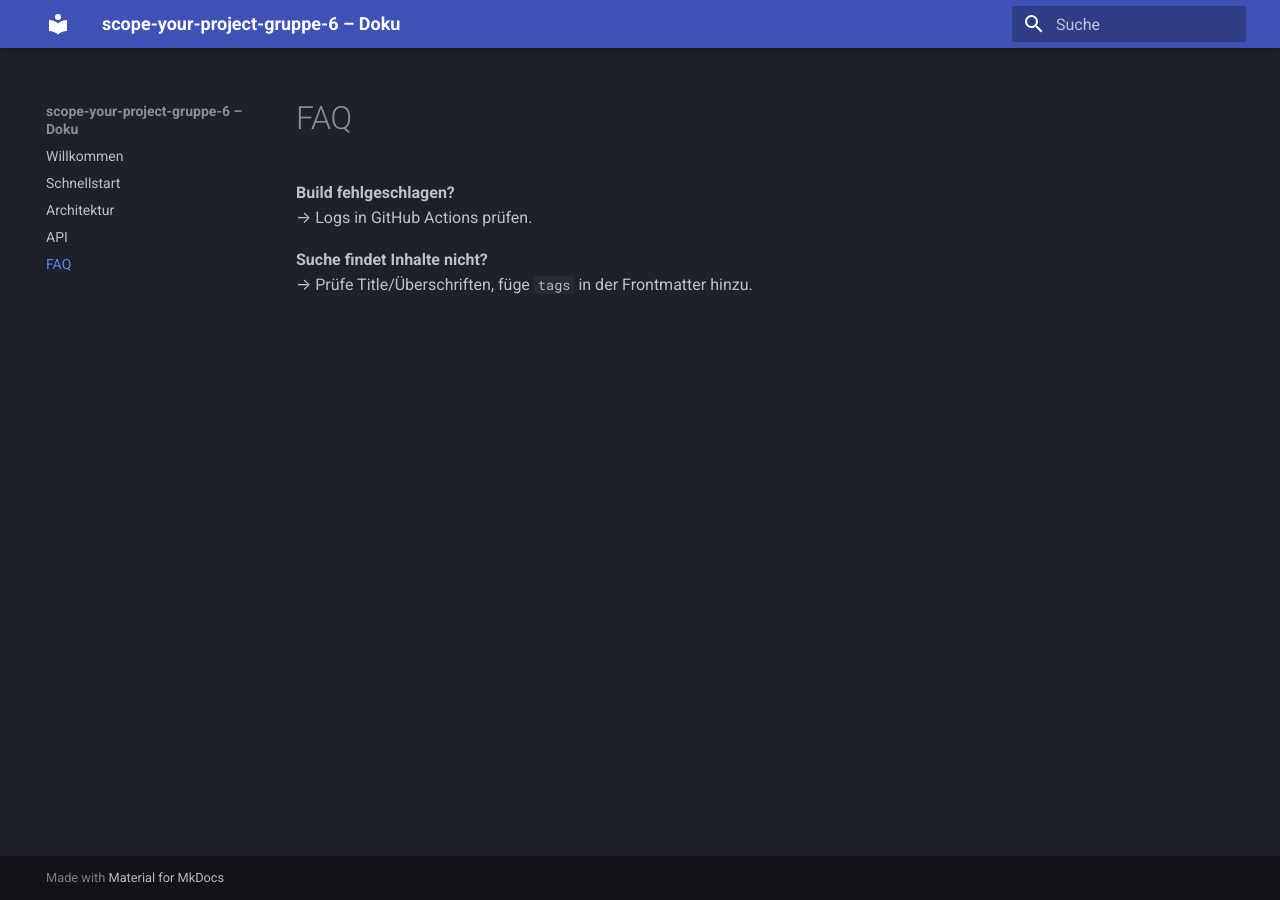
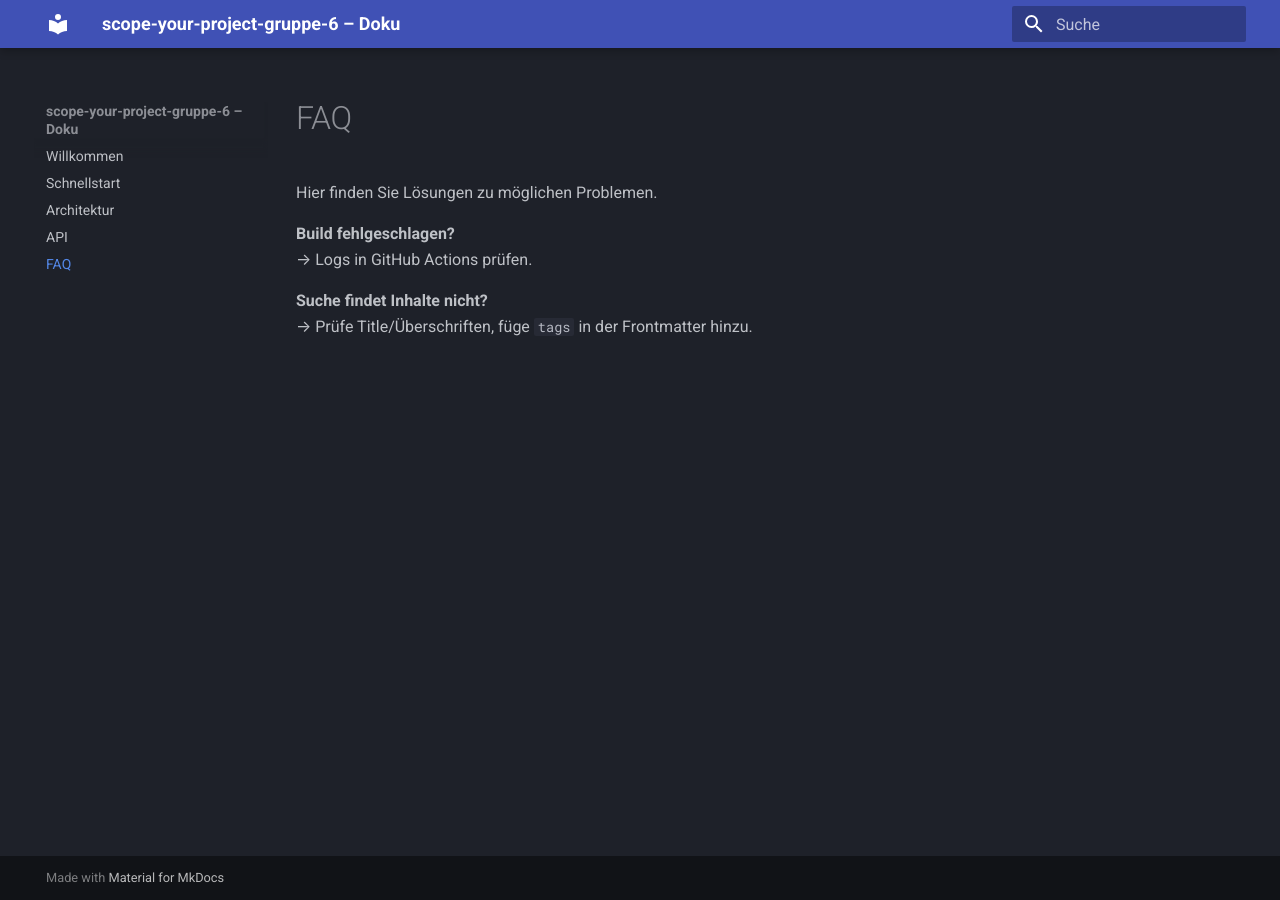
Before and after one commit to HSLU-Exercise/scope-your-project-gruppe-6, an MkDocs documentation site: the page built from docs/faq.md, in a window 1280 px wide. Built offline with MkDocs 1.6.1 and Material for MkDocs 9.7.7, drawn with Linux system fonts in a browser that asks for light colours.

Commit message:
Update faq.md

```diff
--- a/docs/faq.md
+++ b/docs/faq.md
@@ -5,6 +5,8 @@ tags: [hilfe, troubleshooting]
 
 # FAQ
 
+Hier finden Sie Lösungen zu möglichen Problemen.
+
 **Build fehlgeschlagen?**
 → Logs in GitHub Actions prüfen.
 
```
